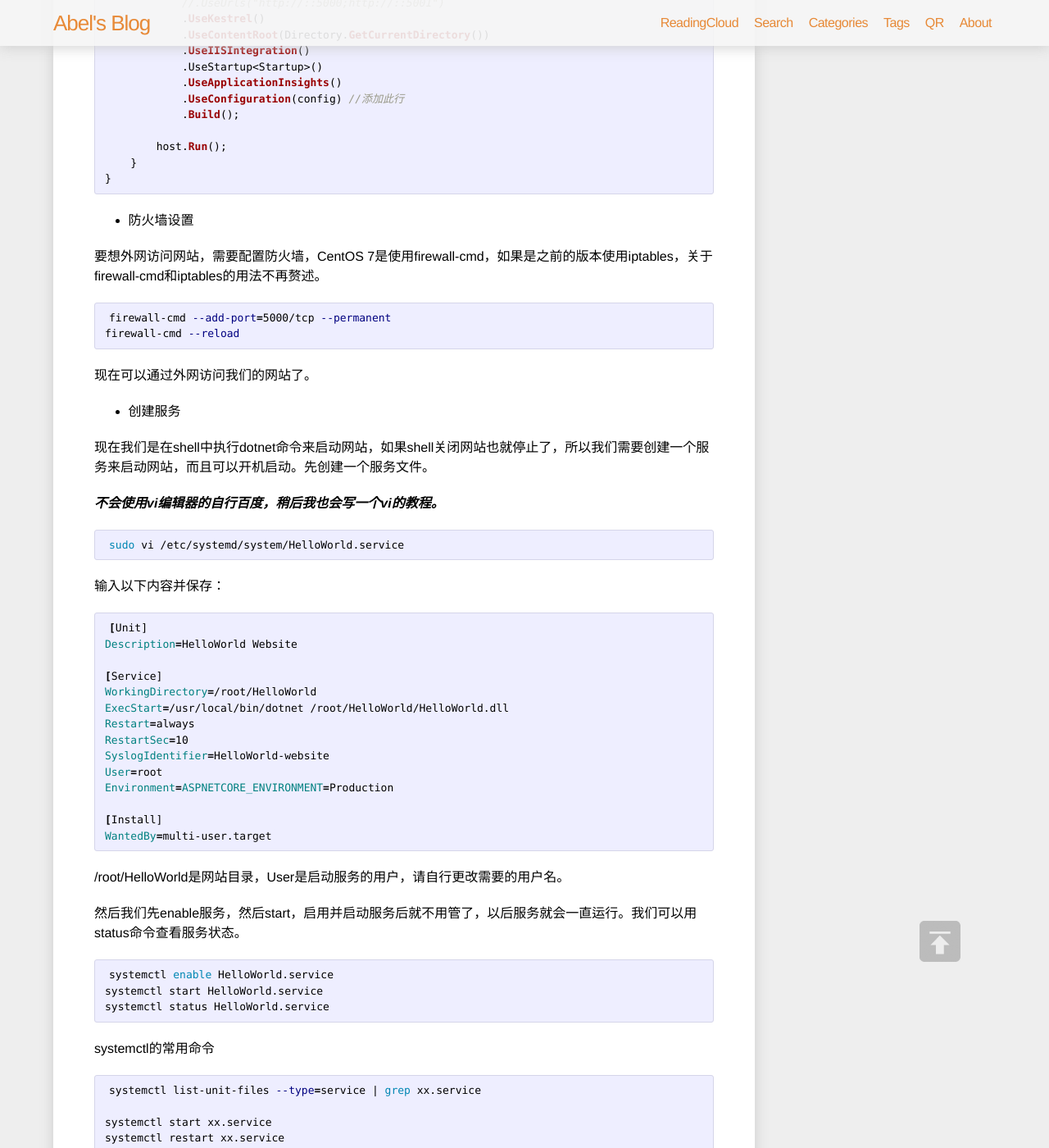
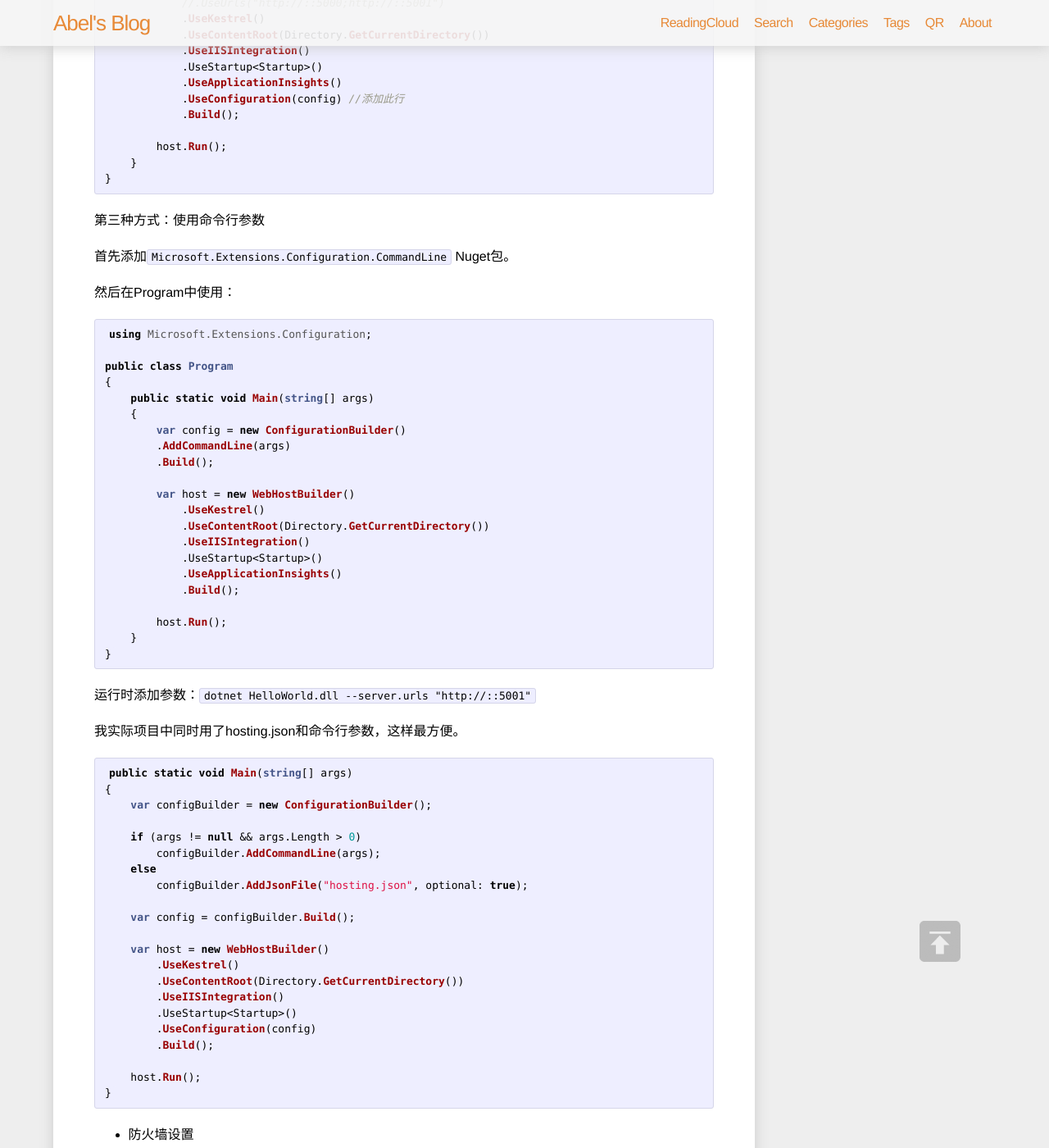
Before and after one commit to Abel-Liu/Abel-Liu.github.io, a Jekyll site: the page built from _posts/DotNet Core/2017-03-19-aspdotnetcore-deploy-on-linux.md, in a window 1280 px wide and 1400 px high, scrolled down 1909 px. Shown: the whole window at 82% size. Built offline with Jekyll 4.4.1, drawn with Linux system fonts in a browser that asks for light colours; nearby versions of some CDN libraries; comment, search, counter and statistics services are not loaded; some of the changed text lies outside the part shown.

Commit message:
update dotnet core on linux

````diff
--- a/_posts/DotNet Core/2017-03-19-aspdotnetcore-deploy-on-linux.md
+++ b/_posts/DotNet Core/2017-03-19-aspdotnetcore-deploy-on-linux.md
@@ -102,6 +102,64 @@ public class Program
 
         host.Run();
     }
+}
+```
+
+第三种方式：使用命令行参数
+
+首先添加```Microsoft.Extensions.Configuration.CommandLine``` Nuget包。
+
+然后在Program中使用：
+
+```csharp
+using Microsoft.Extensions.Configuration;
+
+public class Program
+{
+    public static void Main(string[] args)
+    {
+        var config = new ConfigurationBuilder()
+        .AddCommandLine(args)
+        .Build();
+
+        var host = new WebHostBuilder()
+            .UseKestrel()
+            .UseContentRoot(Directory.GetCurrentDirectory())
+            .UseIISIntegration()
+            .UseStartup<Startup>()
+            .UseApplicationInsights()
+            .Build();
+
+        host.Run();
+    }
+}
+```
+
+运行时添加参数：```dotnet HelloWorld.dll --server.urls "http://::5001"```
+
+我实际项目中同时用了hosting.json和命令行参数，这样最方便。
+
+```csharp
+public static void Main(string[] args)
+{
+    var configBuilder = new ConfigurationBuilder();
+
+    if (args != null && args.Length > 0)
+        configBuilder.AddCommandLine(args);
+    else
+        configBuilder.AddJsonFile("hosting.json", optional: true);
+
+    var config = configBuilder.Build();
+
+    var host = new WebHostBuilder()
+        .UseKestrel()
+        .UseContentRoot(Directory.GetCurrentDirectory())
+        .UseIISIntegration()
+        .UseStartup<Startup>()
+        .UseConfiguration(config)
+        .Build();
+
+    host.Run();
 }
 ```
 
````
Also changed, not shown: other parts of _posts/DotNet Core/2017-03-19-aspdotnetcore-deploy-on-linux.md (+1 -1 lines).
